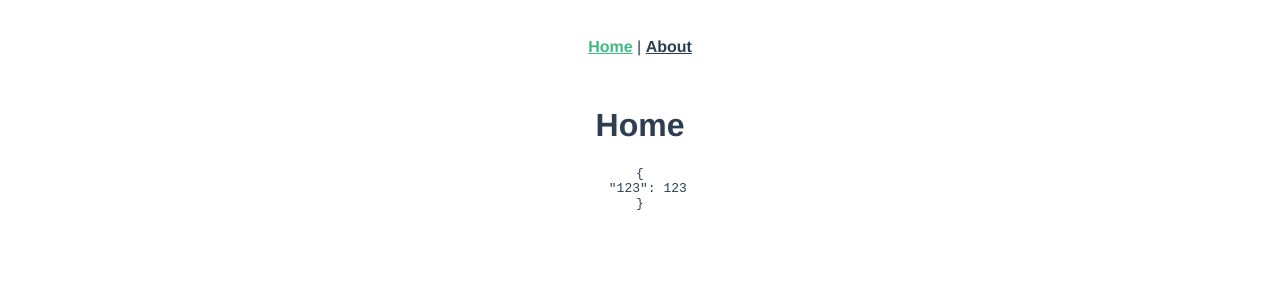
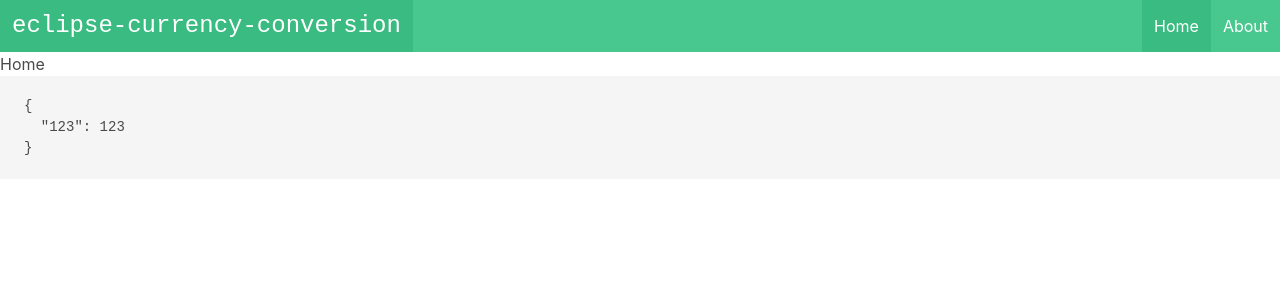
Before and after one commit to ChewbyIrinine/eclipse-currency-conversion, a Vue app: page / in a window 1280 px wide. Shown: the top 300 px of the page. Built offline with nearby package versions, Linux system fonts and the light colour scheme; no server answers.

Commit message:
Установил bulma, добавил навбар

```diff
--- a/package.json
+++ b/package.json
@@ -9,6 +9,7 @@
   },
   "dependencies": {
     "axios": "^1.0.0",
+    "bulma": "^0.9.4",
     "core-js": "^3.8.3",
     "pinia": "^2.0.22",
     "vue": "^3.2.13",
--- a/src/App.vue
+++ b/src/App.vue
@@ -1,30 +1,12 @@
 <template>
-  <nav>
-    <router-link to="/">Home</router-link> |
-    <router-link to="/about">About</router-link>
-  </nav>
-  <router-view/>
+  <NavBar/>
+  <RouterView/>
 </template>
 
+<script setup>
+import NavBar from '@/components/NavBar.vue';
+</script>
+
 <style lang="scss">
-#app {
-  font-family: Avenir, Helvetica, Arial, sans-serif;
-  -webkit-font-smoothing: antialiased;
-  -moz-osx-font-smoothing: grayscale;
-  text-align: center;
-  color: #2c3e50;
-}
-
-nav {
-  padding: 30px;
-
-  a {
-    font-weight: bold;
-    color: #2c3e50;
-
-    &.router-link-exact-active {
-      color: #42b983;
-    }
-  }
-}
+@import "../node_modules/bulma/css/bulma.min.css";
 </style>
--- a/src/components/HelloWorld.vue
+++ /dev/null
@@ -1,59 +0,0 @@
-<template>
-  <div class="hello">
-    <h1>{{ msg }}</h1>
-    <p>
-      For a guide and recipes on how to configure / customize this project,<br>
-      check out the
-      <a href="https://cli.vuejs.org" target="_blank" rel="noopener">vue-cli documentation</a>.
-    </p>
-    <h3>Installed CLI Plugins</h3>
-    <ul>
-      <li><a href="https://github.com/vuejs/vue-cli/tree/dev/packages/%40vue/cli-plugin-babel" target="_blank" rel="noopener">babel</a></li>
-      <li><a href="https://github.com/vuejs/vue-cli/tree/dev/packages/%40vue/cli-plugin-router" target="_blank" rel="noopener">router</a></li>
-      <li><a href="https://github.com/vuejs/vue-cli/tree/dev/packages/%40vue/cli-plugin-eslint" target="_blank" rel="noopener">eslint</a></li>
-    </ul>
-    <h3>Essential Links</h3>
-    <ul>
-      <li><a href="https://vuejs.org" target="_blank" rel="noopener">Core Docs</a></li>
-      <li><a href="https://forum.vuejs.org" target="_blank" rel="noopener">Forum</a></li>
-      <li><a href="https://chat.vuejs.org" target="_blank" rel="noopener">Community Chat</a></li>
-      <li><a href="https://twitter.com/vuejs" target="_blank" rel="noopener">Twitter</a></li>
-      <li><a href="https://news.vuejs.org" target="_blank" rel="noopener">News</a></li>
-    </ul>
-    <h3>Ecosystem</h3>
-    <ul>
-      <li><a href="https://router.vuejs.org" target="_blank" rel="noopener">vue-router</a></li>
-      <li><a href="https://vuex.vuejs.org" target="_blank" rel="noopener">vuex</a></li>
-      <li><a href="https://github.com/vuejs/vue-devtools#vue-devtools" target="_blank" rel="noopener">vue-devtools</a></li>
-      <li><a href="https://vue-loader.vuejs.org" target="_blank" rel="noopener">vue-loader</a></li>
-      <li><a href="https://github.com/vuejs/awesome-vue" target="_blank" rel="noopener">awesome-vue</a></li>
-    </ul>
-  </div>
-</template>
-
-<script>
-export default {
-  name: 'HelloWorld',
-  props: {
-    msg: String,
-  },
-};
-</script>
-
-<!-- Add "scoped" attribute to limit CSS to this component only -->
-<style scoped lang="scss">
-h3 {
-  margin: 40px 0 0;
-}
-ul {
-  list-style-type: none;
-  padding: 0;
-}
-li {
-  display: inline-block;
-  margin: 0 10px;
-}
-a {
-  color: #42b983;
-}
-</style>
--- /dev/null
+++ b/src/components/NavBar.vue
@@ -0,0 +1,15 @@
+<template>
+  <nav class="navbar is-success" role="navigation" aria-label="main navigation">
+    <div class="navbar-brand">
+      <RouterLink to="/" class="navbar-item is-size-4 is-family-monospace">
+        eclipse-currency-conversion
+      </RouterLink>
+    </div>
+    <div id="navbarBasicExample" class="navbar-menu">
+      <div class="navbar-end">
+        <RouterLink to="/" class="navbar-item" active-class="is-active"> Home </RouterLink>
+        <RouterLink to="/about" class="navbar-item" active-class="is-active"> About </RouterLink>
+      </div>
+    </div>
+  </nav>
+</template>
```
Also changed, not shown: 1 other file (tests, documents, lock files or other folders).
